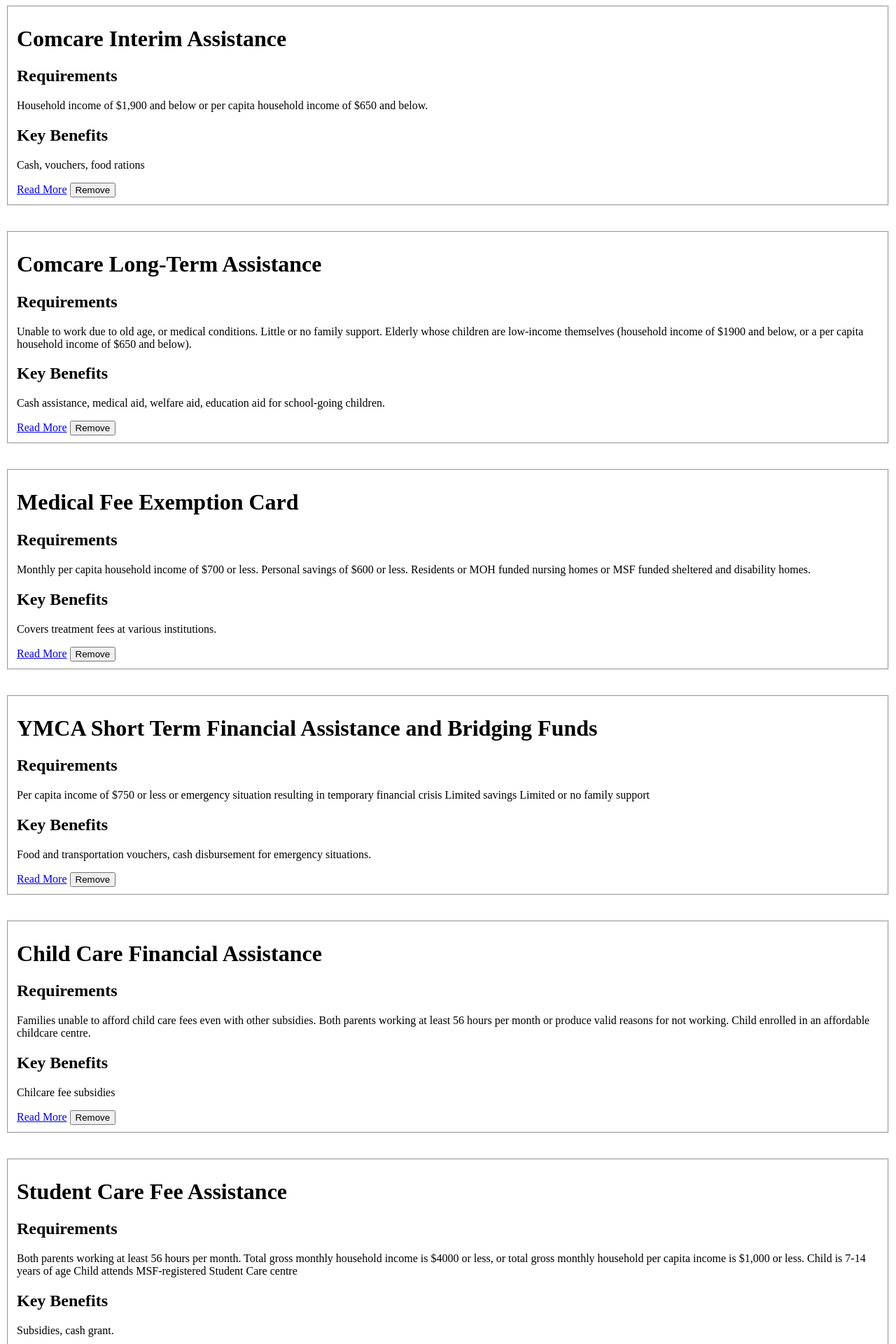
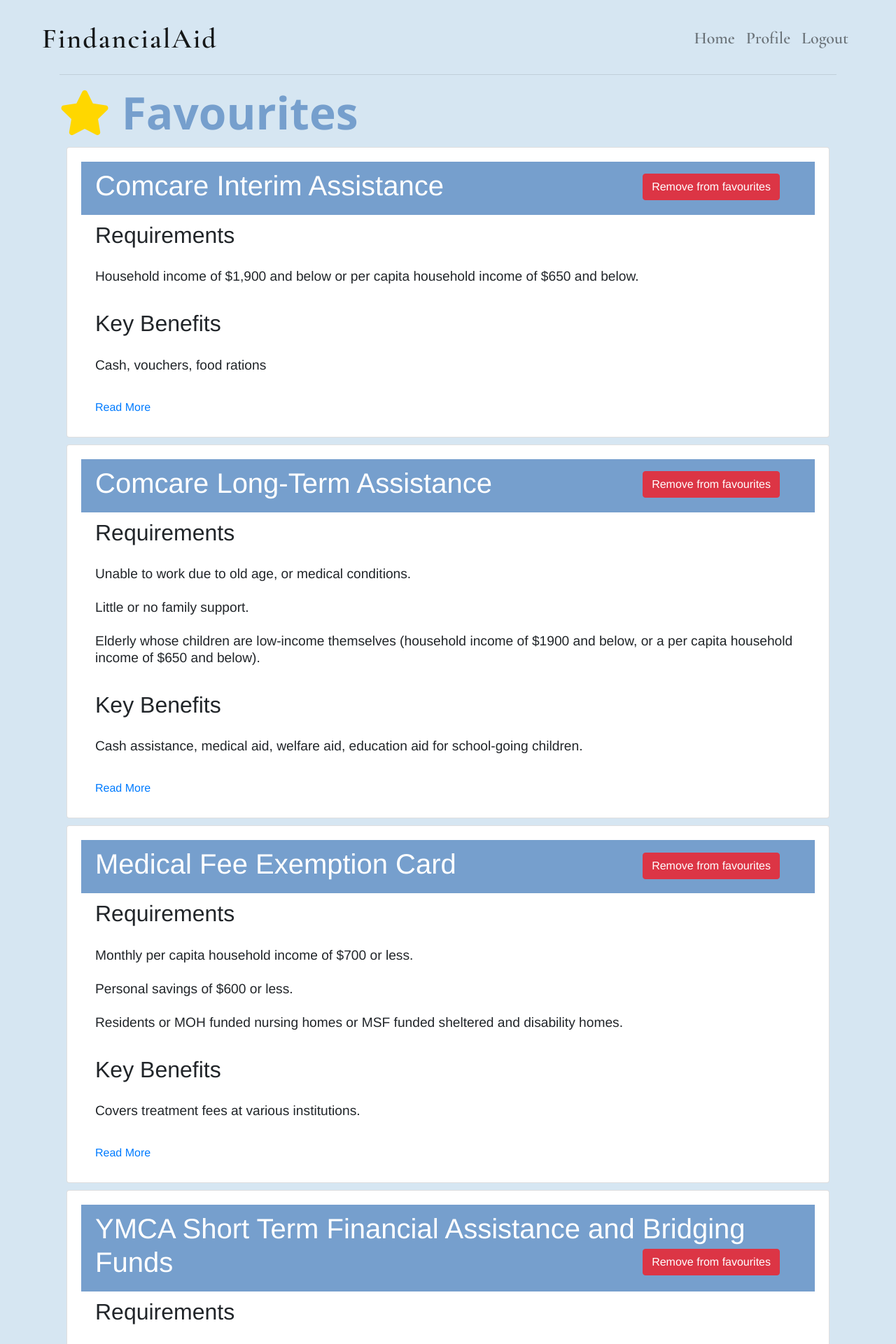
Before and after one commit to violettzx/findancial-aid, a Flask app: template app/templates/favourites.html in a window 1280 px wide. Shown: the top 1920 px of the page at 70% size. Run offline with Flask 2, Linux system fonts and the light colour scheme; the template is opened without the code that fills it: values that come from a table or form of the project are taken from there, others are empty; data comes from the database, SQL or seed files in the repository; some libraries are stand-ins or nearby versions; some web fonts are replaced.

Commit message:
Update favourites.html

```diff
--- a/app/templates/favourites.html
+++ b/app/templates/favourites.html
@@ -1,26 +1,73 @@
-<!DOCTYPE html>
-<html lang="en">
-<head>
-    <meta charset="UTF-8">
-    <title>Favourites</title>
-</head>
-<body>
+{% extends "base.html" %}
+{% block content %}
+    <nav class="navbar navbar-expand-lg navbar-light">
+
+        <a class="navbar-brand" href="{{ url_for('home') }}">FindancialAid</a>
+
+        <button class="navbar-toggler" type="button" data-toggle="collapse" data-target="#navbarTogglerDemo02">
+            <span class="navbar-toggler-icon"></span>
+        </button>
+
+        <div class="collapse navbar-collapse" id="navbarTogglerDemo02">
+
+          <ul class="navbar-nav ml-auto">
+            <li class="nav-item">
+              <a class="nav-link" href="{{ url_for('home') }}">Home</a>
+            </li>
+            <li class="nav-item">
+              <a class="nav-link" href="#">Profile</a>
+            </li>
+            <li class="nav-item">
+              <a class="nav-link" href="{{ url_for('logout') }}">Logout</a>
+            </li>
+          </ul>
+        </div>
+      </nav>
+    <div class="container">
+    <hr>
+    <h1 class="fav-head">
+        <i class=" star-icon fas fa-star"></i>
+        Favourites
+    </h1>
     {% for plan in plans %}
-        <div id="{{ plan.name }}">
-            <fieldset>
-                <h1>{{ plan.name }}</h1>
-                <h2>Requirements</h2>
-                <p class="article-content">{{ plan.req_short }}</p>
-                <h2>Key Benefits</h2>
-                <p class="article-content">{{ plan.benefits_short }}</p>
-                <a href="{{ url_for("view_plan", plan_name=plan.name) }}">Read More</a>
-                <button id="{{ plan.id }}" class='remove-fav-button btn btn-default'>Remove</button>
-            </fieldset>
-            <br>
-            <br>
-        </div>
+        <div class="card fav-plans">
+                <div class="card-body">
+                    <table class="plan-generated">
+                        <tr>
+                            <th class="plan-table-header">
+                                <div class="plan-head-name">
+                                    <h1>{{ plan.name }}</h1>
+                                    <button id="{{ plan.id }}" class="remove-fav-button btn btn-danger">Remove from favourites</button>
+                                </div>
+                            </th>
+
+                        </tr>
+                        <tr>
+                            <td><h2>Requirements</h2></td>
+                        </tr>
+                        <tr>
+                            <td><p class="article-content">{{ plan.req_short }}</p></td>
+                        </tr>
+                        <tr>
+                            <td><h2>Key Benefits</h2></td>
+                        </tr>
+                        <tr>
+                            <td><p class="article-content">{{ plan.benefits_short }}</p></td>
+                        </tr>
+                        <tr>
+                            <td class="fav-buttons">
+                                <a href="{{ url_for("view_plan", plan_name=plan.name) }}">Read More</a>
+
+                            </td>
+
+                        </tr>
+
+                    </table>
+                </div>
+            </div>
+
+
     {% endfor %}
-    <script src="https://ajax.googleapis.com/ajax/libs/jquery/3.5.1/jquery.min.js"></script>
-    <script src="{{ url_for('static', filename='scripts.js') }}"type=text/javascript></script>
-</body>
-</html>
+    </div>
+
+{% endblock %}
```
